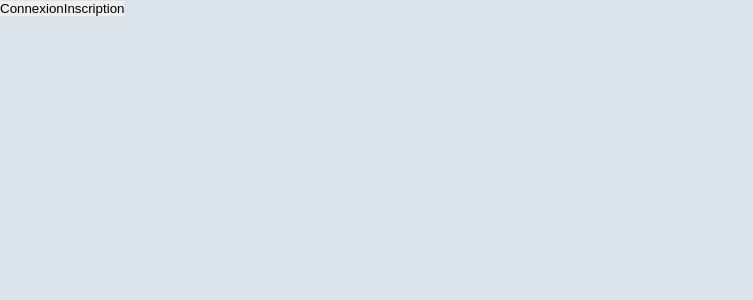
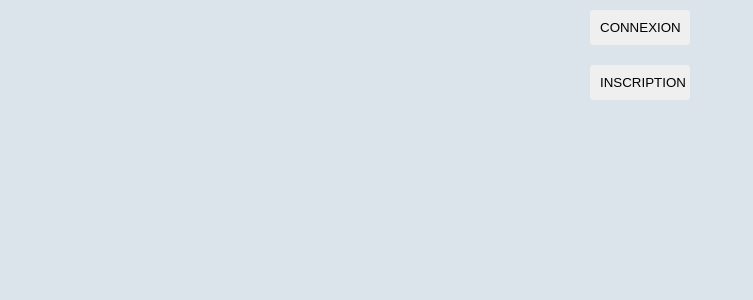
Before and after one commit to brrrrrbrrrr/portfolio_checkpoint, a React (Vite) app in the folder frontend/: page / in a window 1280 px wide. Shown: the top 300 px of the page, without its empty margins (0-753 px from the left). Built offline with nearby package versions, Linux system fonts and the light colour scheme.

Commit message:
little css done

```diff
--- a/frontend/src/App.css
+++ b/frontend/src/App.css
@@ -1,5 +1,6 @@
 :root {
   --primary-red: rgb(135, 0, 0);
+  --grey-input: rgb(195, 195, 195);
 }
 
 /* zeroing */
--- /dev/null
+++ b/frontend/src/components/login/Login.css
@@ -0,0 +1,43 @@
+.form-login_container {
+  width: 20rem;
+}
+
+.form-login {
+  padding: 0 1rem;
+  width: 100%;
+}
+
+.login-label {
+  margin: 1rem 0;
+}
+
+.input-login-form {
+  border: 1px solid var(--grey-input);
+  height: 30px;
+  margin-top: 5px;
+  padding: 5px;
+  border-radius: 3px;
+  width: 100%;
+}
+
+.connexion-btn {
+  font-size: 1rem;
+  padding: 10px 15px;
+  border-radius: 3px;
+  background-color: va(--grey-input);
+  color: var(--background-color);
+  text-transform: uppercase;
+  cursor: pointer;
+  transition: all, 0.3s;
+}
+
+.connexion-btn:hover {
+  border: 1px solid rgb(250, 250, 250);
+  color: white;
+}
+.connexion-btn-container {
+  display: flex;
+  justify-content: center;
+  flex-direction: column;
+  margin: 2rem 0;
+}
--- a/frontend/src/components/login/Login.jsx
+++ b/frontend/src/components/login/Login.jsx
@@ -1,6 +1,7 @@
 import React, { useRef, useState } from "react";
 import useApi from "../../services/useApi";
 import { useUser } from "../../context/UserContext";
+import "./Login.css";
 
 function Login() {
   const api = useApi();
@@ -50,6 +51,7 @@ function Login() {
       {succes ? (
         <p className="connexion-done">Vous êtes connecté</p>
       ) : (
+        <div className="form-login_container">
           <form onSubmit={handleSubmit} className="form-login">
             <label htmlFor="login" className="login-label">
               Adresse e-mail
@@ -57,16 +59,21 @@ function Login() {
             </label>
             <label htmlFor="password" className="login-label">
               Mot de passe
-            <input type="password" className="input-login-form" ref={refPass} />
+              <input
+                type="password"
+                className="input-login-form"
+                ref={refPass}
+              />
             </label>
+
             <div className="connexion-btn-container">
-            {" "}
               <button className="connexion-btn" type="submit">
-              valider
+                Valider
               </button>
               <p>{msgErr}</p>
             </div>
           </form>
+        </div>
       )}
     </div>
   );
--- a/frontend/src/components/register/Register.css
+++ b/frontend/src/components/register/Register.css
@@ -55,7 +55,7 @@
   margin-top: 10px;
   padding: 7px;
 
-  border: 1px solid rgb(195, 195, 195);
+  border: 1px solid var(--grey-input);
   border-radius: 3px;
 }
 
@@ -63,3 +63,29 @@
   margin-bottom: 1.5rem;
   color: var(--primary-red);
 }
+
+.connexion-btn-container {
+  display: flex;
+  justify-content: center;
+  margin: 2rem 0;
+}
+
+button:disabled {
+  background-color: rgb(199, 197, 197);
+  color: white;
+}
+
+.form-btn-container {
+  width: 100%;
+  text-align: center;
+}
+
+.form-btn {
+  padding: 5px 10px;
+  background-color: grey;
+  color: white;
+  border-radius: 3px;
+  margin-bottom: 10px;
+  cursor: pointer;
+  border: 1px solid white;
+}
--- a/frontend/src/components/register/Register.jsx
+++ b/frontend/src/components/register/Register.jsx
@@ -223,6 +223,7 @@ function Register() {
             Les mots de passe ne correspondent pas
           </span>
         </label>
+        <div className="connexion-btn-container">
           <button
             type="submit"
             disabled={
@@ -233,6 +234,7 @@ function Register() {
           >
             Valider
           </button>
+        </div>
         <p className="form-signup_errorMsg">{error || ""}</p>
       </form>
     </div>
--- /dev/null
+++ b/frontend/src/pages/PageLoginRegister.css
@@ -0,0 +1,35 @@
+.page-login-register_button {
+  width: 100px;
+  padding: 10px;
+  cursor: pointer;
+  margin: 10px;
+  text-transform: uppercase;
+  transition: all, 0.3s;
+  border-radius: 3px;
+}
+
+.page-login-register_button:hover {
+  background-color: rgb(92, 91, 91);
+  color: white;
+  /* font-weight: bold; */
+}
+
+.page-login-register_button-active {
+  text-transform: uppercase;
+  width: 100px;
+  padding: 10px;
+  cursor: pointer;
+  margin: 10px;
+  background-color: rgb(92, 91, 91);
+  color: white;
+  border: 1px solid white;
+  border-radius: 3px;
+}
+
+.page-login-register_button-container {
+  display: flex;
+  flex-direction: column;
+  justify-content: center;
+  align-items: center;
+  width: 100%;
+}
--- a/frontend/src/pages/PageLoginRegister.jsx
+++ b/frontend/src/pages/PageLoginRegister.jsx
@@ -1,6 +1,7 @@
 import React, { useState } from "react";
 import Login from "../components/login/Login";
 import Register from "../components/register/Register";
+import "./PageLoginRegister.css";
 
 function Home() {
   const [connection, setConnection] = useState(false);
@@ -19,10 +20,26 @@ function Home() {
   return (
     <div className="page-login-register_container">
       <div className="page-login-register_button-container">
-        <button type="button" onClick={handleConnection}>
+        <button
+          type="button"
+          onClick={handleConnection}
+          className={`"page-login-register_button" ${
+            connection
+              ? "page-login-register_button-active"
+              : "page-login-register_button"
+          }`}
+        >
           Connexion
         </button>
-        <button type="button" onClick={handleRegister}>
+        <button
+          type="button"
+          onClick={handleRegister}
+          className={`"page-login-register_button" ${
+            register
+              ? "page-login-register_button-active"
+              : "page-login-register_button"
+          }`}
+        >
           Inscription
         </button>
       </div>
```
Lines whose indentation alone changed are shown as unchanged.
